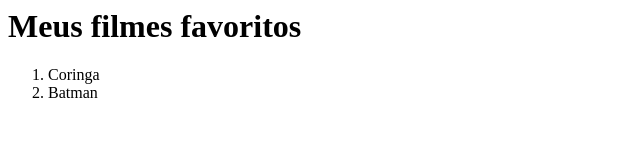
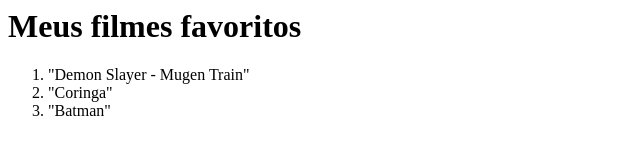
Before and after one commit to Kayllwr/meus-filmes, a plain HTML site: page index.html in a window 1280 px wide. Shown: the whole page, without its empty margins (0-640 px from the left). Drawn offline with Linux system fonts and the light colour scheme.

Commit message:
Update index.html

```diff
--- a/index.html
+++ b/index.html
@@ -9,9 +9,9 @@
         <h1>Meus filmes favoritos</h1>
 
         <ol>
-            <liDemon Slayer - Mugen Train</li>
-            <li>Coringa</li>
-            <li>Batman</li>
+            <li>"Demon Slayer - Mugen Train"</li>
+            <li>"Coringa"</li>
+            <li>"Batman"</li>
         </ol>
     </body>
 </html>
```
